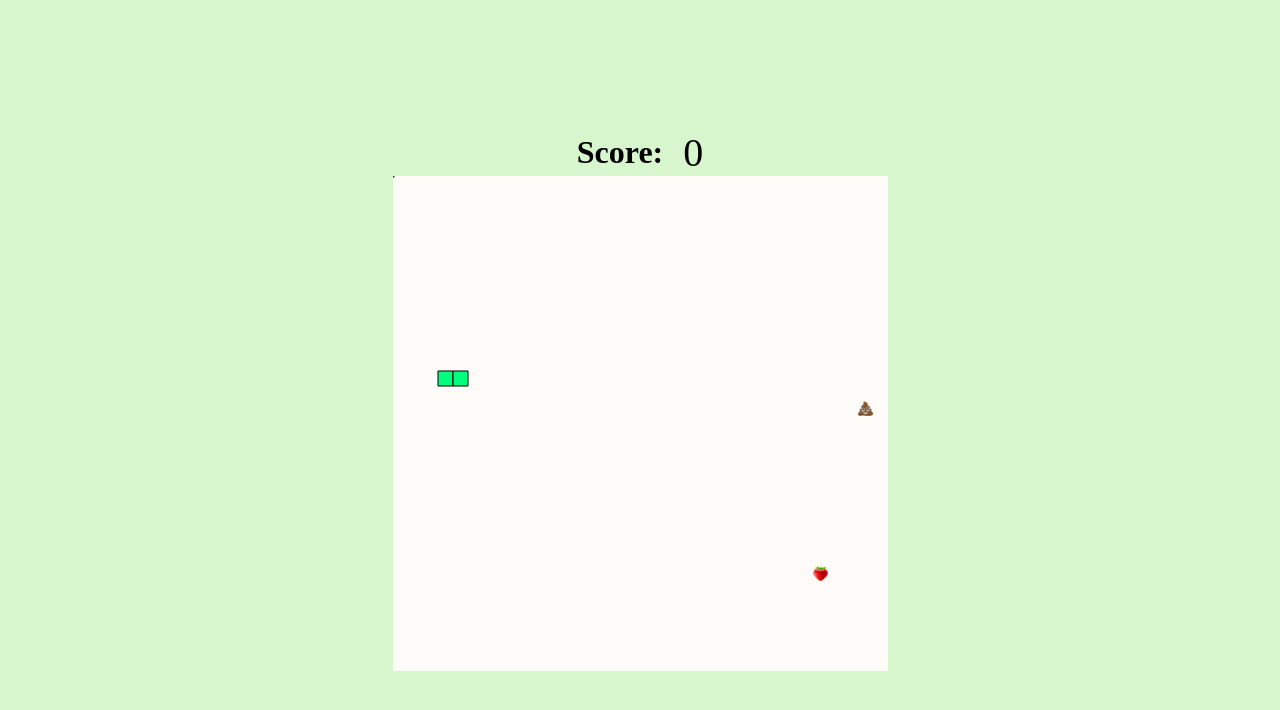
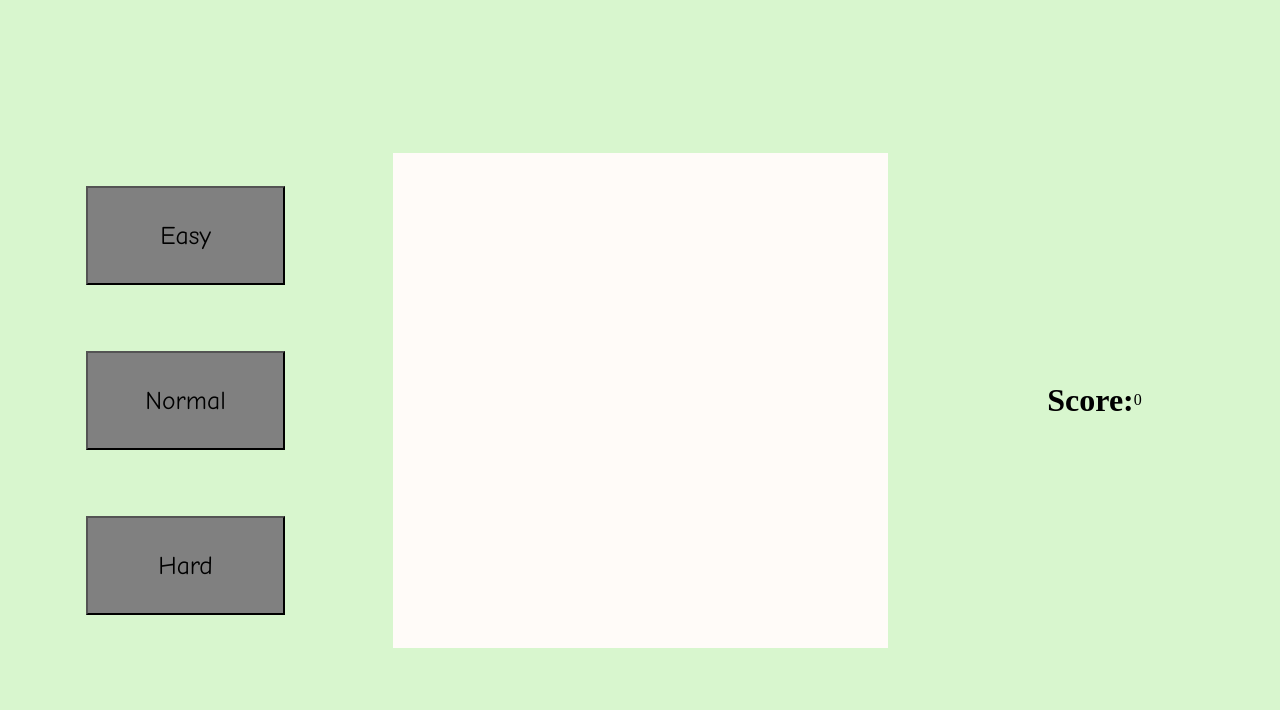
Before and after one commit to aleehiginoo/HIGINO-Jogo-da-Cobra, a plain HTML site: page index.html in a window 1280 px wide. Drawn offline with Linux system fonts and the light colour scheme.

Commit message:
Botões de Início

```diff
--- a/JS/main.js
+++ b/JS/main.js
@@ -14,24 +14,36 @@ var imgShit = new Image();
 imgShit.src = 'Imagens/shit.png';
 var border = 0;
 var walk = false;
-
-var game = setInterval(start, speed);
+var game;
 
 createFruit();
 createShit();
+
+$('#btn-lvl-easy').click(function(){toStart(200)})
+
+$('#btn-lvl-normal').click(function(){toStart(100)})
+
+$('#btn-lvl-hard').click(function(){toStart(50)})
+
+function toStart(speedStart) {
+    speed = speedStart,
+    clearInterval(game);
+    game = setInterval(start, speed)
+    $('body').on('keydown');
+}
 
 $('body').keydown(function(event){
     switch(event.which){
         case 37:
         case 65:
             start();
-            if(direction != 'right')
+            if(direction!= 'rigth')
                 direction = 'left';
             break;
         case 38:
         case 87:
             start();
-            if(direction != 'down')
+            if(direction!= 'down')
                 direction = 'up';
             break;
         case 39:
@@ -48,7 +60,6 @@ $('body').keydown(function(event){
             break;
         case 32:
             start();
-            clearInterval(game);
             break;
         }
     })
@@ -118,13 +129,7 @@ $('body').keydown(function(event){
             break;
     }
 
-    if(checkCollision()){
-        clearInterval(game);
-        for(var i = 0; i < 16; i++)
-         $('#game').fadeToggle(200);
-    }
-
-
+    checkCollision();
 
        for(var i = bodySnake.length - 1; i >= 0 ; i--){
            paintGame.beginPath();
@@ -196,6 +201,14 @@ function createShit(){
 
 function checkCollision(){
     for(var i=0; i<bodySnake.length; i++)
-    if(headSnake.x === bodySnake[i].x && headSnake.y === bodySnake[i].y && walk)
-    return true;
+    if(headSnake.x === bodySnake[i].x && headSnake.y === bodySnake[i].y){
+        clearInterval(game);
+        for(var i = 0; i < 15; i++)
+        $('#game').fadeToggle(200);
+
+         $('#game').fadeToggle(200, function() {
+            paintGame.fillStyle = 'red';
+            paintGame.fillRect(0,0,495,495);
+         });
+    }
 }
--- a/Style/style.css
+++ b/Style/style.css
@@ -12,8 +12,10 @@ body{
 }
 
 #container{
-    width: auto;
+    display: flex;
+    width: 1240px;
     height: auto;
+    justify-content: space-around;
 }
 
 #myCanvas{
@@ -27,8 +29,24 @@ body{
     align-items: center;
 }
 
-#finish{
-    width: 500px;
-    height: 500px;
-    background: red;
+#score{
+    width: 20%;
+    display: flex;
+    justify-content: center;
 }
+
+#menu{
+    width: 20%;
+    display: flex;
+    flex-direction: column;
+    align-items: center;
+    justify-content: space-around;
+}
+
+.btn-levels{
+    width: 80%;
+    height: 20%;
+    background: gray;
+    font-family: "Comic Sans MS", cursive, sans-serif;
+    font-size: 2vw;
+}
--- a/index.html
+++ b/index.html
@@ -9,12 +9,17 @@
 </head>
 <body>
     <div id="container">
+        <div id="menu">
+            <button class="btn-levels" id="btn-lvl-easy">Easy</button>
+            <button class="btn-levels" id="btn-lvl-normal">Normal</button>
+            <button class="btn-levels" id="btn-lvl-hard">Hard</button>
+        </div>
+        <div id="myCanvas">
+            <canvas id="game" width="495" height="495"></canvas>
+        </div>
         <div id="score">
         <h1>Score:</h1><span>0</span>
         </div>
-           <div id="myCanvas">
-               <canvas id="game" width="495" height="495"></canvas>
-           </div>
     </div>
 </body>
 </html>
```
